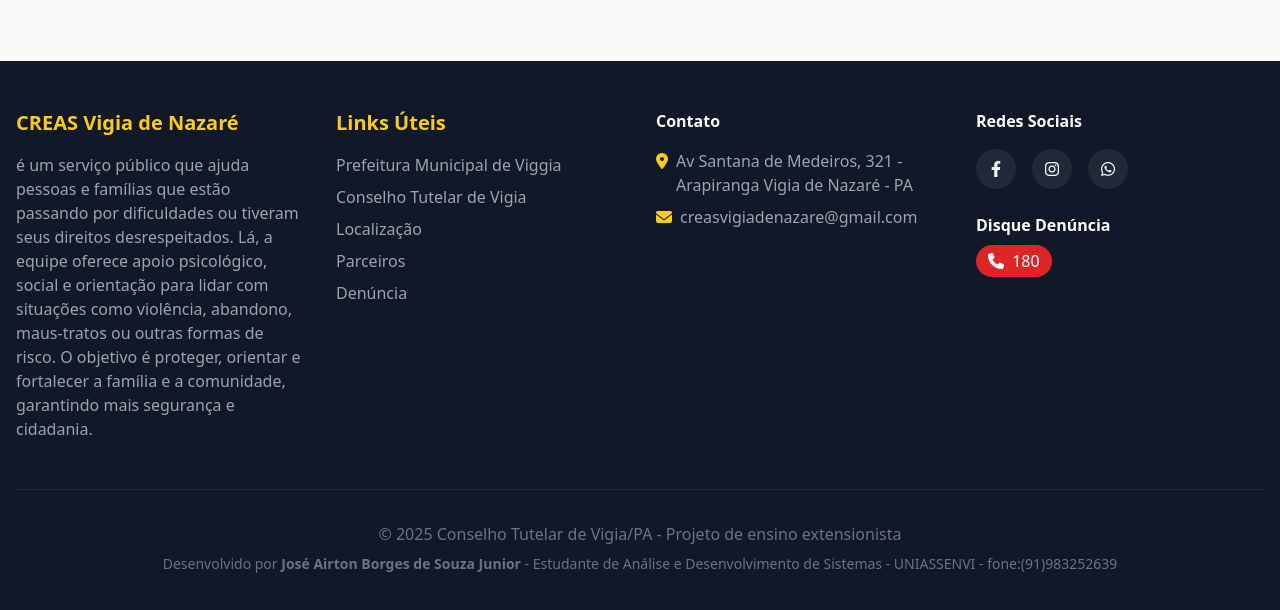
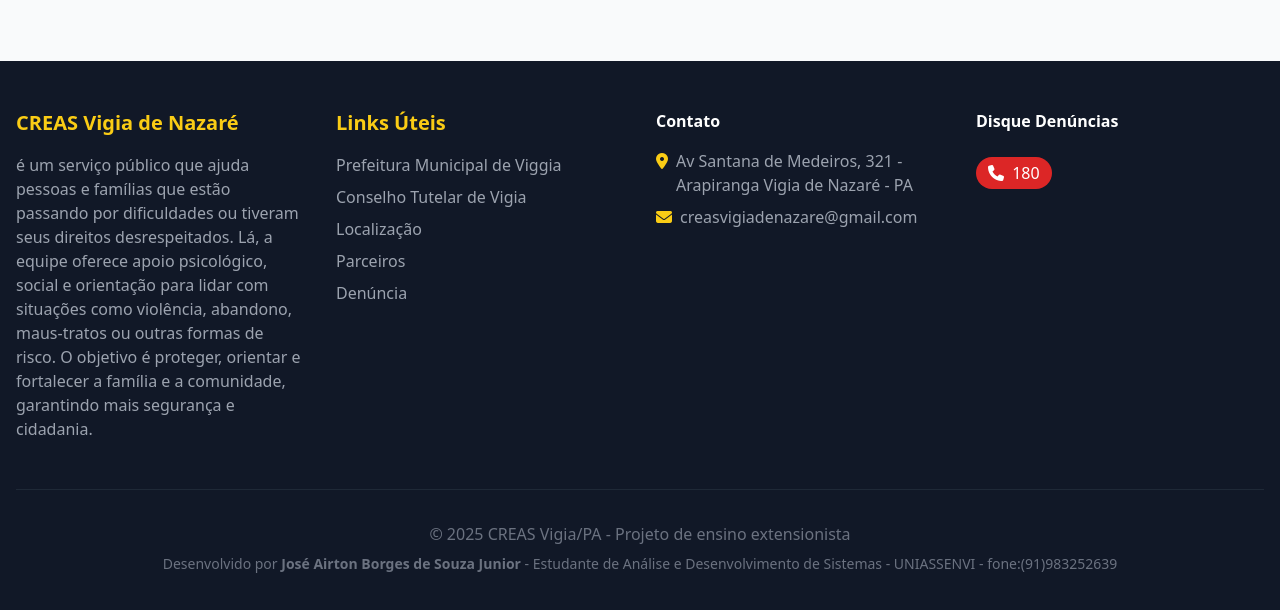
Before and after one commit to JuniorBSDN/violencia_domestica_nao, a plain HTML site: page public/index.html in a window 1280 px wide. Shown: the part 4709-5319 px from the top of the page. Drawn offline with nearby package versions, Linux system fonts and the light colour scheme.

Commit message:
Update index.html

```diff
--- a/public/index.html
+++ b/public/index.html
@@ -569,20 +569,8 @@
                     </ul>
                 </div>
                 <div>
-                    <h4 class="font-bold mb-4">Redes Sociais</h4>
-                    <div class="flex space-x-4">
-                        <a href="#" class="bg-gray-800 w-10 h-10 rounded-full flex items-center justify-center hover:bg-purple-700 transition">
-                            <i class="fab fa-facebook-f"></i>
-                        </a>
-                        <a href="#" class="bg-gray-800 w-10 h-10 rounded-full flex items-center justify-center hover:bg-purple-700 transition">
-                            <i class="fab fa-instagram"></i>
-                        </a>
-                        <a href="#" class="bg-gray-800 w-10 h-10 rounded-full flex items-center justify-center hover:bg-purple-700 transition">
-                            <i class="fab fa-whatsapp"></i>
-                        </a>
-                    </div>
+                    <h4 class="font-bold mb-4">Disque Denúncias</h4>
                     <div class="mt-6">
-                        <h4 class="font-bold mb-2">Disque Denúncia</h4>
                         <div class="bg-red-600 text-white px-3 py-1 rounded-full inline-block">
                             <i class="fas fa-phone mr-1"></i> 180
                         </div>
@@ -590,7 +578,7 @@
                 </div>
             </div>
             <div class="border-t border-gray-800 mt-12 pt-8 text-center text-gray-500">
-                <p>© 2025 Conselho Tutelar de Vigia/PA - Projeto de ensino extensionista</p>
+                <p>© 2025 CREAS Vigia/PA - Projeto de ensino extensionista</p>
                 <p class="mt-2 text-sm">Desenvolvido por <strong>José Airton Borges de Souza Junior</strong>  - Estudante de Análise e Desenvolvimento de Sistemas - UNIASSENVI - fone:(91)983252639</p>
             </div>
         </div>
```
